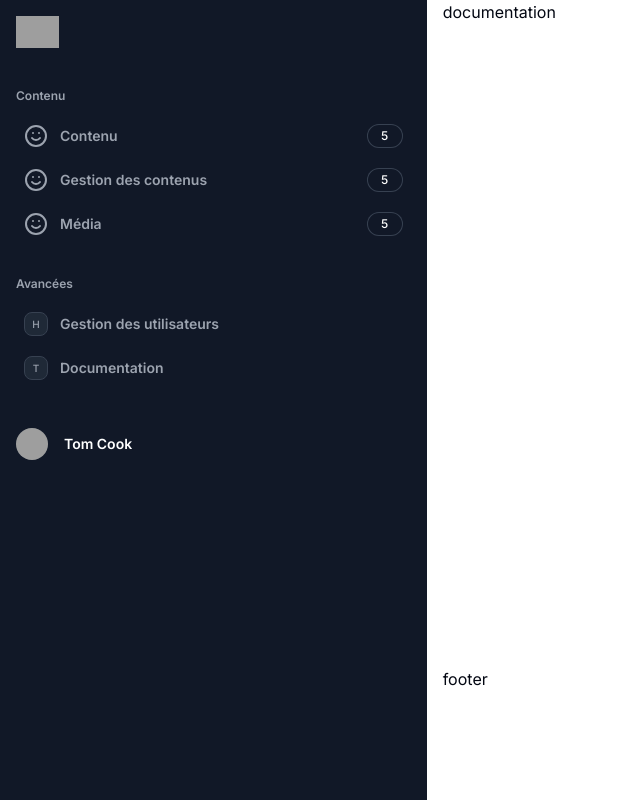
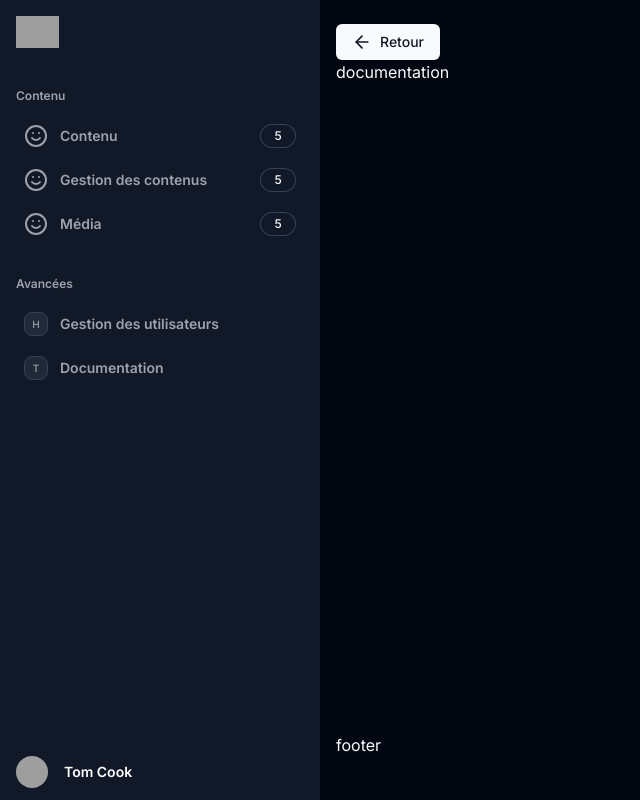
Before and after one commit to anonymze/cms_nextjs, a Next.js app: page /documentation in a window 1280 px wide. Shown: the whole page, without its empty margins (0-640 px from the left). Built offline with nearby package versions, Linux system fonts and the light colour scheme; grey boxes are pictures that could not be loaded.

Commit message:
add: back nav + css

```diff
--- a/src/app/contenu/page.tsx
+++ b/src/app/contenu/page.tsx
@@ -1,11 +1,24 @@
-interface Props {}
 
-const page: React.FC<Props> = () => {
+const getData = async () => {
+  const res = await fetch('https://jsonplaceholder.typicode.com/posts')
+
+  if (!res.ok) {
+    throw new Error('Failed to fetch')
+  }
+
+  return res.json();
+}
+
+export default async function Page() {
+  const todos = await getData();
+
   return (
-    <>
-        <h1>contenu</h1>
-    </>
+    <div>
+      {todos.map((todo: any) => {
+        return (
+          <li key={todo.id}>{todo.title}</li>
+        )
+      })}
+    </div>
   )
 }
-
-export default page
--- a/src/app/layout.tsx
+++ b/src/app/layout.tsx
@@ -21,10 +21,10 @@ export default function RootLayout({
   children: React.ReactNode
 }) {
   return (
-    <html lang="fr" suppressHydrationWarning>
+    <html lang="fr" className='dark' suppressHydrationWarning>
       <body
       className={cn(
-        "min-h-screen",
+        "h-screen",
         fontSans.className
       )}
       >
--- /dev/null
+++ b/src/components/BackNavigation.tsx
@@ -0,0 +1,22 @@
+
+"use client"
+import { ArrowLeft } from "lucide-react"
+import { useRouter } from 'next/navigation'
+import Button from "./ui/Button";
+
+interface Props {}
+
+const BackNavigation: React.FC<Props> = () => {
+    const router = useRouter();
+
+    const goBack = () => {
+        router.back();
+    }
+  return (
+    <nav>
+        <Button actionClick={goBack}><ArrowLeft className="inline-block h-5 w-5 mr-2 align-bottom" /> Retour</Button>
+    </nav>
+  )
+}
+
+export default BackNavigation
--- a/src/components/layout/Layout.tsx
+++ b/src/components/layout/Layout.tsx
@@ -1,16 +1,18 @@
+import BackNavigation from "../BackNavigation"
 import Footer from "./Footer"
 import Navbar from "./Navbar/Navbar"
 
 const Layout: React.FC<React.PropsWithChildren> = ({children}) => {
   return (
-    <div className="grid grid-rows-6 grid-cols-6 min-h-[inherit]">
-        <aside className="container col-span-2 row-span-6 bg-gray-900">
+    <div className="grid grid-cols-12 grid-rows-12 h-full">
+        <aside className="container col-span-3 row-span-12 bg-gray-900">
             <Navbar />
         </aside>
-        <main className="container col-span-4 row-span-5">
+        <main className="container col-span-9 row-span-11 mt-6 overflow-y-scroll">
+            <BackNavigation />
             {children}
         </main>
-        <footer className="container col-span-4 row-span-1">
+        <footer className="container col-span-9 row-span-1">
             <Footer />
         </footer>
     </div>
--- a/src/components/layout/Navbar/Navbar.tsx
+++ b/src/components/layout/Navbar/Navbar.tsx
@@ -62,7 +62,7 @@ const Navbar: React.FC = () => {
               ))}
             </ul>
           </li>
-          <li className='margin-top: auto;'>
+          <li className='mt-auto'>
             <Link
               href="/dashboard"
               className="flex items-center gap-x-4 py-3 text-sm font-semibold leading-6 text-white"
--- /dev/null
+++ b/src/components/ui/Button.tsx
@@ -0,0 +1,15 @@
+import type { PropsWithChildren } from "react"
+
+type Props = PropsWithChildren & {
+    actionClick: () => void
+}
+
+const Button: React.FC<Props> = ({ children, actionClick }) => {
+  return (
+    <button onClick={actionClick} className="inline-flex items-center justify-center rounded-md text-sm font-medium transition-colors focus-visible:outline-none focus-visible:ring-1 focus-visible:ring-ring disabled:pointer-events-none disabled:opacity-50 bg-primary text-primary-foreground shadow hover:bg-primary/90 h-9 px-4 py-2">
+        {children}
+    </button>
+  )
+}
+
+export default Button
--- /dev/null
+++ b/src/components/ui/Loader/SpinnerLoader.css
@@ -0,0 +1,51 @@
+:root {
+    --hue: 210;
+    --size: 100px;
+    --border: 10px;
+    --speed: 1s;
+    --blur: var(--border);
+}
+
+.loader-disney {
+    --y: calc((var(--size) * -0.5) + (var(--border) * 0.5));
+    position: absolute;
+    left: 50%;
+    width: var(--border);
+    aspect-ratio: 1;
+    background: white;
+    border-radius: 50%;
+    transform:
+      rotate(0deg)
+      translateY(var(--y))
+      translateX(-50%);
+    animation: spin var(--speed) infinite linear;
+  }
+
+  .loader-disney::before {
+    content: "";
+    position: absolute;
+    inset: calc(var(--border) * -0.5);
+    border-radius: 50%;
+    background: white;
+    filter: blur(var(--blur));
+    z-index: -1;
+  }
+
+  .loader-disney::after {
+    content: "";
+    width: var(--size);
+    aspect-ratio: 1;
+    position: absolute;
+    top: 0%;
+    left: 50%;
+    translate: -50% 0;
+    background: conic-gradient(white, hsl(var(--hue), 100%, 70%), hsl(var(--hue), 100%, 10%), transparent 65%);
+    border-radius: 50%;
+    mask: radial-gradient(
+      transparent calc(((var(--size) * 0.5) - var(--border)) - 1px),
+      white calc((var(--size) * 0.5) - var(--border)));
+  }
+
+  @keyframes spin {
+    to { transform: rotate(-360deg) translateY(var(--y)); }
+  }
--- /dev/null
+++ b/src/components/ui/Loader/SpinnerLoader.tsx
@@ -0,0 +1,13 @@
+import './SpinnerLoader.css';
+
+interface Props {}
+
+const SpinnerLoader: React.FC<Props> = () => {
+  return (
+    <div className='w-full mx-auto relative'>
+      <div className='loader-disney' role='status' aria-live="assertive"></div>
+    </div>
+  )
+}
+
+export default SpinnerLoader
--- /dev/null
+++ b/src/middleware.ts
@@ -0,0 +1,11 @@
+import { NextResponse } from 'next/server'
+import type { NextRequest } from 'next/server'
+
+// This function can be marked `async` if using `await` inside
+export function middleware(request: NextRequest) {
+  return NextResponse.redirect(new URL('/dashboard', request.url))
+}
+
+export const config = {
+  matcher: '/',
+}
--- a/tailwind.config.ts
+++ b/tailwind.config.ts
@@ -19,11 +19,13 @@ const config: Config = {
     },
     extend: {
       colors: {
+        /* custom */
         border: "hsl(var(--border))",
         input: "hsl(var(--input))",
         ring: "hsl(var(--ring))",
         background: "hsl(var(--background))",
         foreground: "hsl(var(--foreground))",
+        /* exists */
         primary: {
           DEFAULT: "hsl(var(--primary))",
           foreground: "hsl(var(--primary-foreground))",
@@ -53,6 +55,15 @@ const config: Config = {
           foreground: "hsl(var(--card-foreground))",
         },
       },
+      gridRow: {
+        "span-11": "span 11 / span 11",
+        "span-12": "span 12 / span 12",
+      },
+      gridTemplateRows: {
+        '8': 'repeat(8, minmax(0, 1fr))',
+        '10': 'repeat(10, minmax(0, 1fr))',
+        '12': 'repeat(12, minmax(0, 1fr))',
+      },
       borderRadius: {
         lg: "var(--radius)",
         md: "calc(var(--radius) - 2px)",
```
Also changed, not shown: src/app/loading.tsx (added, +8 -0 lines), src/components/ui/SkeletonPage.tsx (added).
